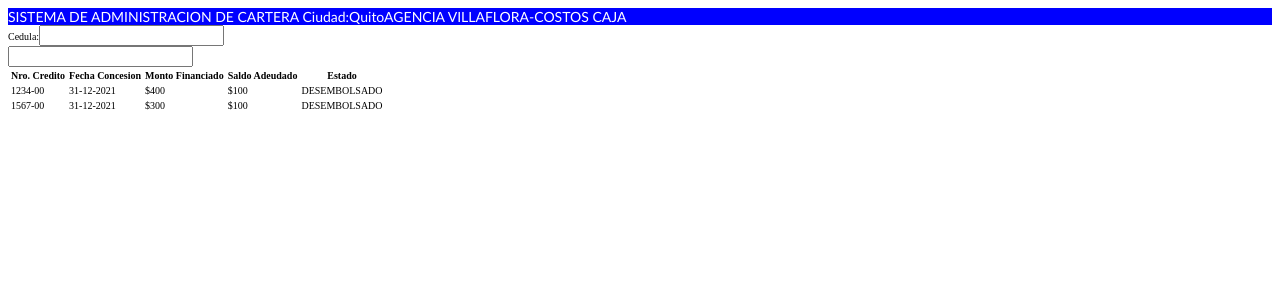
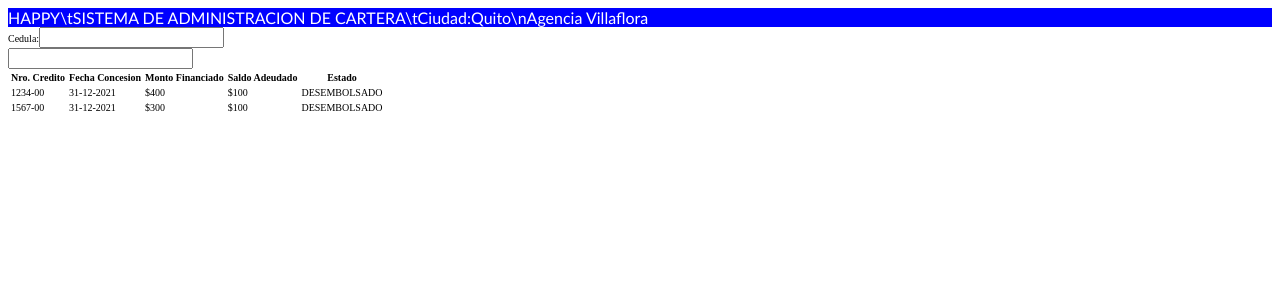
Before and after one commit to sandrocordova/HappyCell, a React (Create React App) app in the folder happyhell_reactapp/: page / in a window 1280 px wide. Shown: the top 300 px of the page. Built offline with nearby package versions, Linux system fonts and the light colour scheme.

Commit message:
changes git

```diff
--- a/happyhell_reactapp/src/index.css
+++ b/happyhell_reactapp/src/index.css
@@ -11,7 +11,7 @@
     background-color: blue;
     color: white;
     font-family: Calibri;
-    font-size: 14px;
+    font-size: 16px;
 }
 .sizeLetra{
     font-size: 10px;
--- a/happyhell_reactapp/src/index.js
+++ b/happyhell_reactapp/src/index.js
@@ -8,12 +8,15 @@ root.render(
     <React.StrictMode>
         <form>
             <div class="cabecera">
+                HAPPY
                 <cabecera>
-                    SISTEMA DE ADMINISTRACION DE CARTERA Ciudad:Quito
+                    \tSISTEMA DE ADMINISTRACION DE CARTERA
                 </cabecera>
                 <cabecera>
-                    AGENCIA VILLAFLORA-COSTOS CAJA
+                    \tCiudad:Quito\nAgencia Villaflora
+
                 </cabecera>
+
             </div>
             <div class="sizeLetra">
                 <div class="redondeado">
```
